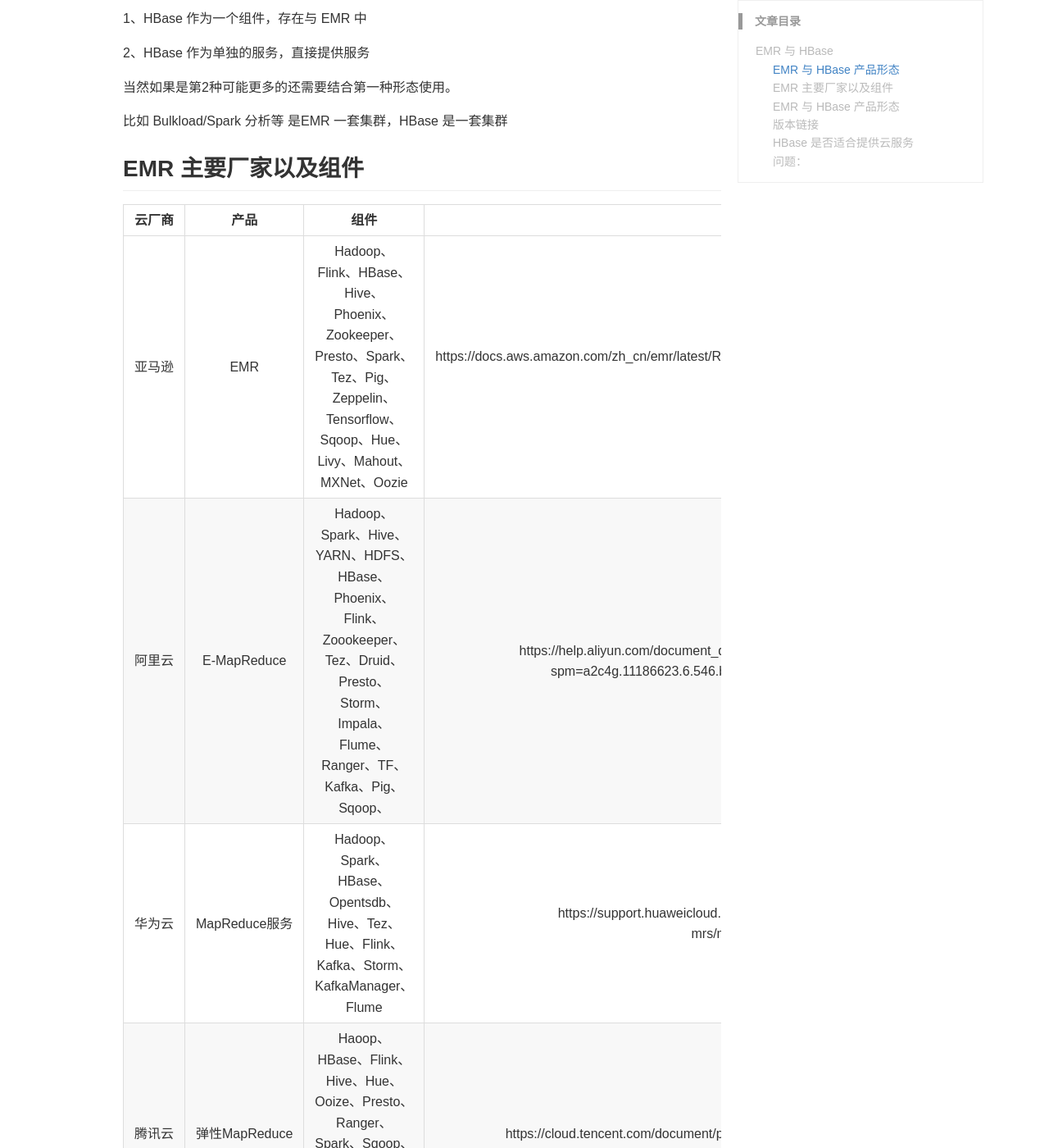
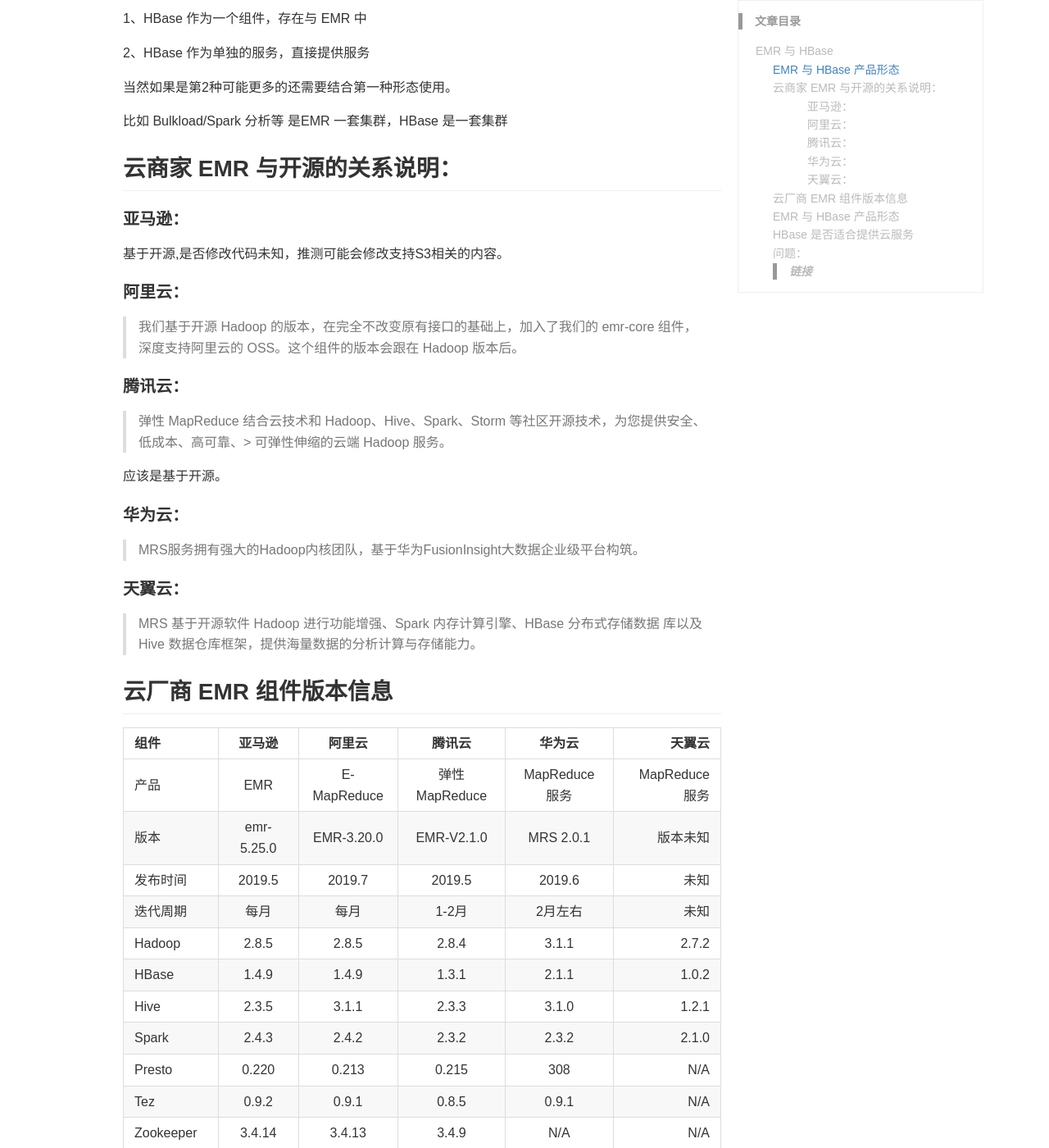
Before and after one commit to utf7/utf7.github.io, a Jekyll site: the page built from _posts/2019-08-15-emr-and-hbase.md, in a window 1280 px wide and 1400 px high, scrolled down 394 px. Shown: the whole window at 82% size. Built offline with Jekyll 4.4.1, drawn with Linux system fonts in a browser that asks for light colours; comment, search, counter and statistics services are not loaded; some of the changed text lies outside the part shown.

Commit message:
更新 EMR 组件版本

```diff
--- a/_posts/2019-08-15-emr-and-hbase.md
+++ b/_posts/2019-08-15-emr-and-hbase.md
@@ -2,7 +2,7 @@
 layout: post
 title: EMR 与 HBase
 description:  EMR 与 HBase
-categories: EMR,Cloud,HBase
+categories: EMR
 keywords: EMR,Cloud,HBase
 excerpt:  EMR,Cloud,HBase
 ---
@@ -21,17 +21,86 @@
 
 比如 Bulkload/Spark 分析等 是EMR 一套集群，HBase 是一套集群
 
-## EMR 主要厂家以及组件
 
 
-| 云厂商 | 产品 | 组件 | 链接 |
-| :---  | :---: | :---: | ---: |
-| 亚马逊 | EMR | Hadoop、Flink、HBase、Hive、Phoenix、Zookeeper、Presto、Spark、Tez、Pig、Zeppelin、Tensorflow、Sqoop、Hue、Livy、Mahout、MXNet、Oozie| https://docs.aws.amazon.com/zh_cn/emr/latest/ReleaseGuide/emr-release-5x.html |
-| 阿里云 | E-MapReduce | Hadoop、Spark、Hive、YARN、HDFS、HBase、Phoenix、Flink、Zoookeeper、Tez、Druid、Presto、Storm、Impala、Flume、Ranger、TF、Kafka、Pig、Sqoop、 | https://help.aliyun.com/document_detail/28073.html?spm=a2c4g.11186623.6.546.be7d2068xWi6GP |
-| 华为云 | MapReduce服务 | Hadoop、Spark、HBase、Opentsdb、Hive、Tez、Hue、Flink、Kafka、Storm、KafkaManager、Flume | https://support.huaweicloud.com/productdesc-mrs/mrs_08_0005.html |
-| 腾讯云 | 弹性MapReduce | Haoop、HBase、Flink、Hive、Hue、Ooize、Presto、Ranger、Spark、Sqoop、Storm、Tez、Zookeeper、Flume、Alluxio、Knox | https://cloud.tencent.com/document/product/589/20279 |
-| 天翼云 | MapReduce服务 | Hadoop、Spark、HBase、Kafka、Storm | https://www.ctyun.cn/product/MapReduce https://www.ctyun.cn/help/qslist/1411 |
+## 云商家 EMR 与开源的关系说明：
 
+
+#### 亚马逊：
+
+基于开源,是否修改代码未知，推测可能会修改支持S3相关的内容。
+
+#### 阿里云：
+
+> 我们基于开源 Hadoop 的版本，在完全不改变原有接口的基础上，加入了我们的 emr-core 组件，深度支持阿里云的 OSS。这个组件的版本会跟在 Hadoop 版本后。
+
+#### 腾讯云：
+
+> 弹性 MapReduce 结合云技术和 Hadoop、Hive、Spark、Storm 等社区开源技术，为您提供安全、低成本、高可靠、> 可弹性伸缩的云端 Hadoop 服务。
+
+应该是基于开源。
+
+#### 华为云：
+
+> MRS服务拥有强大的Hadoop内核团队，基于华为FusionInsight大数据企业级平台构筑。
+
+#### 天翼云：
+
+> MRS 基于开源软件 Hadoop 进行功能增强、Spark 内存计算引擎、HBase 分布式存储数据
+库以及 Hive 数据仓库框架，提供海量数据的分析计算与存储能力。
+
+
+## 云厂商 EMR 组件版本信息
+
+| **组件** | **亚马逊**  | **阿里云**  | **腾讯云** | **华为云**  | **天翼云** |
+| :------------  |:---------------:|:---------------:|:---------------:|:---------------:| -----:|
+| 产品 | EMR  | E-MapReduce  |  弹性 MapReduce | MapReduce 服务  | MapReduce 服务 |
+| 版本 |  emr-5.25.0  | EMR-3.20.0  |  EMR-V2.1.0 |  MRS 2.0.1  | 版本未知 |
+| 发布时间 | 2019.5  | 2019.7  |  2019.5 | 2019.6  | 未知 |
+| 迭代周期 | 每月  | 每月  |  1-2月 | 2月左右  | 未知 |
+| Hadoop  | 2.8.5 | 2.8.5 | 2.8.4 | 3.1.1 | 2.7.2 |
+| HBase   | 1.4.9 | 1.4.9 | 1.3.1 | 2.1.1 | 1.0.2 |
+| Hive    | 2.3.5 | 3.1.1 | 2.3.3 | 3.1.0 | 1.2.1 |
+| Spark   | 2.4.3 | 2.4.2 | 2.3.2 | 2.3.2 | 2.1.0 |
+| Presto  | 0.220 | 0.213 | 0.215 | 308 | N/A |
+| Tez   | 0.9.2 | 0.9.1 | 0.8.5 | 0.9.1 | N/A |
+| Zookeeper | 3.4.14 | 3.4.13 | 3.4.9 |  N/A | N/A |
+| Flink   | 1.8.0 | 1.7.2 | 1.4.2 | N/A | N/A |
+| Kafka   | N/A | 2.11 | N/A | 1.1.0 | 版本未知 |
+| Storm   | N/A | 1.2.2 | 1.1.0 | 1.2.1 | 版本未知 |
+| Flume | N/A | 1.8.0 | 1.8.0 | 1.6.0 | 版本未知 |
+| Hue    | 4.4.0 | 4.1.0 | 4.4.0 | 3.11.0 | 版0本未知 |
+| Phoenix | 4.14.1 |  4.14.1 | N/A | N/A | N/A |
+| Sqoop | 1.4.7 | 1.4.7 | 1.4.7 |  N/A | N/A |
+| Oozie | 5.1.0 | 5.1.0 | 4.3.1 | N/A | N/A |
+| Ranger |  N/A | 1.2.0 | 0.7.1 | N/A | N/A |
+|Tensorflow | 1.13.1 | 1.8.0 |  N/A |  N/A | N/A |
+| MXNet | 1.4.0 | N/A |  N/A |  N/A | N/A |
+| Mahout | 0.13.0 | N/A | N/A | 0.7.1| N/A |
+| Impala  | N/A | 2.12.2 | N/A | N/A | N/A |
+| Druid   | N/A | 0.13.0 | N/A | N/A | N/A |
+| Pig | 0.17.0 | 0.14.0 |  N/A |  N/A |N/A |
+| Alluxio | N/A | N/A | 1.8.1 | N/A  | N/A |
+| Loader | N/A | N/A |  N/A | 2.0.0 | 版本未知 |
+| Livy | 0.6.0 | 0.6.0 | N/A | N/A | N/A |
+| Zeppelin |0.8.1 | 0.8.1 | N/A | N/A | N/A |
+| Ganglia  | 3.7.2 | 3.7.2 | 3.7.2 | N/A | N/A |
+| JupyterHub | 0.9.6 | N/A | N/A| N/A  | N/A |
+| Jupyter | N/A | 4.4.0 | N/A | N/A | N/A |
+| Knox    | N/A | 1.1.0 | N/A | N/A | N/A |
+| Apache DS  | N/A  | 2.0.0 | N/A | N/A | N/A |
+| Analytics Zoo | N/A  | 0.2.0 | N/A | N/A | N/A |
+| Superset | N/A  | 0.28.1 | N/A | N/A | N/A |
+| OS | *版本未知* | CentOS 7.4 | *版本未知* | *版本未知* | *版本未知* |
+| **组件** | **亚马逊**  | **阿里云**  | **腾讯云** | **华为云**  | **天翼云** |
+
+
+
+**注意**
+
+*N/A 表示无；版本未知表示有此组件，但不清楚具体版本*
+
+*统计时间为2019.8.16，有些云厂商有多个版本分支同时进行，这里只列出的最新主干分支*
 
 
 ## EMR 与 HBase 产品形态
@@ -43,17 +112,6 @@
 阿里云提供[云数据库HBase版](https://cn.aliyun.com/product/hbase),放在了云计算基础 NOSQL 数据库
 
 华为云提供[CloudTable](https://www.huaweicloud.com/product/cloudtable.html)其实就是HBase,放在EI企业智能，为什么放在这块主要是组织架构原因，MapReduce 服务也是放在这边。
-
-## 版本链接
-
-[亚马逊 EMR 版本](https://docs.aws.amazon.com/zh_cn/emr/latest/ReleaseGuide/emr-release-5x.html)
-
-[阿里云 E-MapReduce 版本](https://help.aliyun.com/document_detail/28073.html?spm=a2c4g.11186623.6.546.be7d2068xWi6GP#title-b9j-f3m-75x)
-
-[华为云 MapReduce服务 版本](https://support.huaweicloud.com/productdesc-mrs/mrs_08_0005.html)
-[腾讯云 弹性MapReduce 版本](https://cloud.tencent.com/document/product/589/20279)
-[天翼云 MapReduce服务 版本](https://www.ctyun.cn/help/qslist/1411)  版本未知，有[手册](http://oos.ctyunapi.cn/downfile/%E4%BA%A7%E5%93%81%E6%89%8B%E5%86%8C2018/MapReduce%E7%94%A8%E6%88%B7%E4%BD%BF%E7%94%A8%E6%8C%87%E5%8D%97.pdf
-)，也许可以看到版本
 
 
 ## HBase 是否适合提供云服务
@@ -83,3 +141,18 @@
 4、易用性：HBase 对使用者有一点的要求，比如对rowkey设计，预先分区等；而且提供的 原生 API 也比较原始往往通过API 的 get/scan/put/delete 接口实现。与常规的数据库 SQL select/insert/update/delete 易用性差距还很大。
 
 5、稳定性：HBase 稳定性这块相比其他数据库差距还是很明显的。
+
+
+
+## ***链接***
+
+
+AWS EMR ：<https://docs.aws.amazon.com/zh_cn/emr/latest/ReleaseGuide/emr-release-5x.html>
+
+阿里云  E-MapReduce ：<https://help.aliyun.com/product/28066.html?spm=a2c4g.11174283.6.540.722b3d79Tt6gVH>
+
+华为云 MapReduce服务 ：<https://support.huaweicloud.com/productdesc-mrs/mrs_08_0005.html>
+
+腾讯云 弹性MapReduce ：< https://cloud.tencent.com/document/product/589/20279>
+
+天翼云 MapReduce服务 ：<https://www.ctyun.cn/help/list/1407>
```
